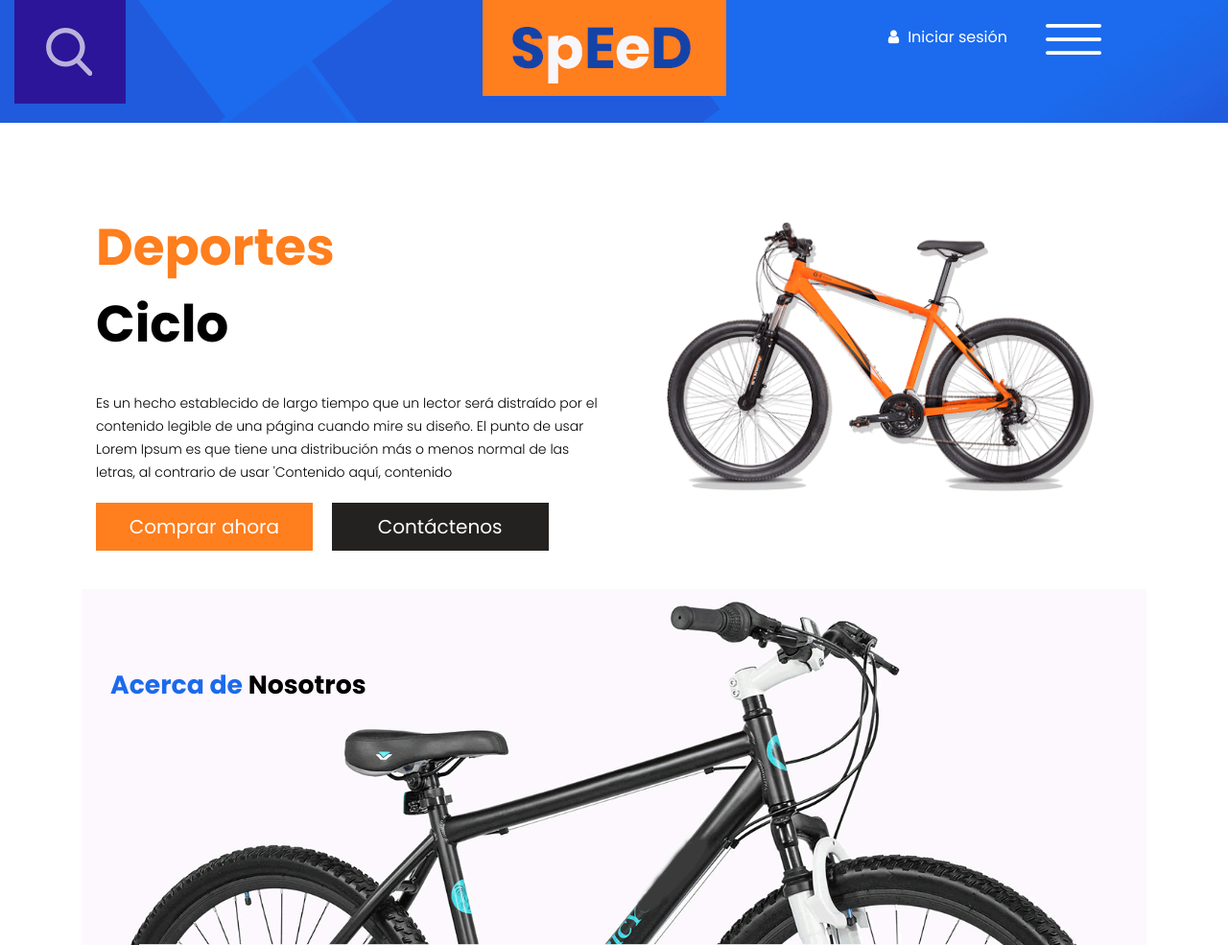
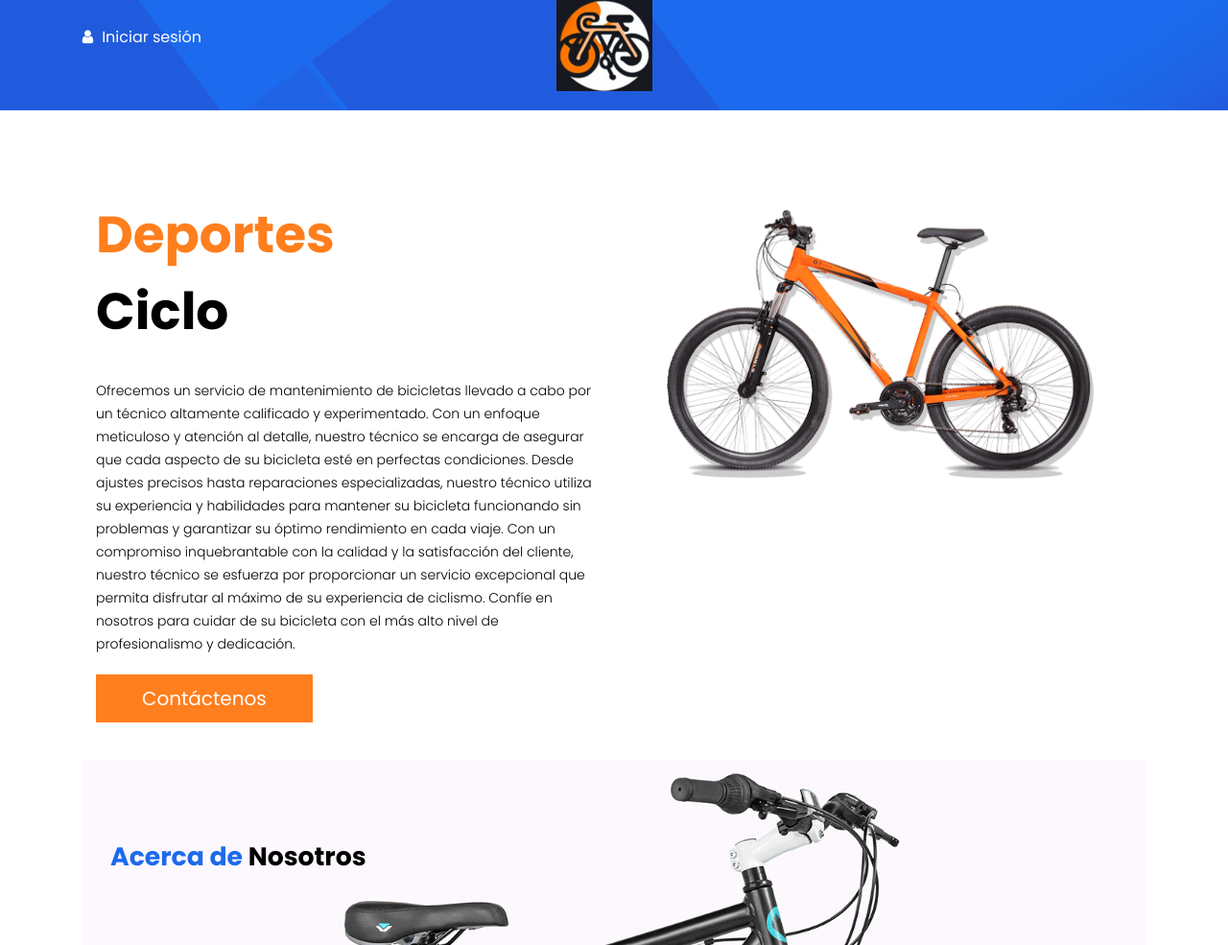
Before and after one commit to Trinity1215/Crud-Python, a Django app: page / in a window 1280 px wide. Shown: the top 985 px of the page at 96% size. Run offline with Django 5.2, Linux system fonts and the light colour scheme; some libraries are stand-ins or nearby versions.

Commit message:
Cambios index

```diff
--- a/Crud_Python/etrdjango/bicicleteria/templates/speed/index.html
+++ b/Crud_Python/etrdjango/bicicleteria/templates/speed/index.html
@@ -1,7 +1,4 @@
-{% load static %}
-
 <!DOCTYPE html>
-
 <html lang="es">
 <head>
     <!-- básico -->
@@ -15,6 +12,8 @@
     <meta name="keywords" content="">
     <meta name="description" content="">
     <meta name="author" content="">
+    <!-- cargando etiquetas estáticas -->
+    {% load static %}
     <!-- css de Bootstrap -->
     <link rel="stylesheet" href="{% static 'css/bootstrap.min.css' %}">
     <!-- estilo css -->
@@ -23,9 +22,6 @@
     <link rel="stylesheet" href="{% static 'css/responsive.css' %}">
     <!-- favicon -->
     <link rel="icon" href="{% static 'images/fevicon.png' %}" type="image/gif" />
-    <!-- CSS personalizado para la barra de desplazamiento -->
-    <link rel="stylesheet" href="{% static 'css/jquery.mCustomScrollbar.min.css' %}">
-    <!-- Ajustes para IE anteriores-->
     <link rel="stylesheet" href="https://netdna.bootstrapcdn.com/font-awesome/4.0.3/css/font-awesome.css">
     <!-- estilos de owl -->
     <link rel="stylesheet" href="{% static 'css/owl.carousel.min.css' %}">
@@ -34,6 +30,9 @@
     <!--[if lt IE 9]>
     <script src="https://oss.maxcdn.com/html5shiv/3.7.3/html5shiv.min.js"></script>
     <script src="https://oss.maxcdn.com/respond/1.4.2/respond.min.js"></script><![endif]-->
+
+    <!-- Agrega tu archivo de estilos personalizados -->
+    <link rel="stylesheet" href="{% static 'css/estilos.css' %}">
 </head>
 <body>
     <div id="mySidebar" class="sidebar">
@@ -45,15 +44,9 @@
     </div>
     <div id="main">
         <!-- sección de encabezado -->
-        <div class="header_section">
+        <div class="header_section encabezado-negro">
             <div class="container-fluid">
                 <div class="row">
-                    <div class="col-sm-4">
-                        <div class="search_icon"><img src="{% static 'images/search-icon.png' %}"></div>
-                    </div>
-                    <div class="col-sm-4">
-                        <div class="logo"><img src="{% static 'images/logo.png' %}"></div>
-                    </div>
                     <div class="col-sm-4">
                         <div class="togle_3">
                             <div class="left_main">
@@ -61,14 +54,20 @@
                                     <a href="{% url 'admin_interface' %}"><i class="fa fa-fw fa-user"></i> Iniciar sesión</a>
                                 </div>
                             </div>
-                            <div class="right_main">
-                                <div class="togle_main"><a class="class="openbtn onclick="openNav()"><img src="{% static 'images/togle-menu-icon.png' %}" style="max-width: 100%;"></a></div>
-                            </div>
                         </div>
+                    </div>
+                    <div class="col-sm-4">
+                        <div class="logo"><img src="{% static 'images/logo2.png' %}"></div>
                     </div>
                 </div>
             </div>
         </div>
+        <!-- sección de encabezado -->
+        <!-- Otros elementos de tu página aquí -->
+    </div>
+</body>
+</html>
+
         <!-- sección de encabezado -->
         <div class="banner_section layout_padding">
             <div class="container">
@@ -88,9 +87,8 @@
                                         <div class="col-xl-6 col-lg-6 col-md-6 col-sm-12">
                                             <div class="carousel-sporrt_text ">
                                                 <h1 class="sport_text"><strong>Deportes<br><span style="color: #000000;">Ciclo</span></strong></h1>
-                                                <p class="lorem_text"style="color: #000000">Es un hecho establecido de largo tiempo que un lector será distraído por el contenido legible de una página cuando mire su diseño. El punto de usar Lorem Ipsum es que tiene una distribución más o menos normal de las letras, al contrario de usar 'Contenido aquí, contenido</p>
-                                                <button class="boynow_bt">Comprar ahora</button>
-                                                <button class="contact_bt">Contáctenos</button>
+                                                <p class="lorem_text"style="color: #000000">Ofrecemos un servicio de mantenimiento de bicicletas llevado a cabo por un técnico altamente calificado y experimentado. Con un enfoque meticuloso y atención al detalle, nuestro técnico se encarga de asegurar que cada aspecto de su bicicleta esté en perfectas condiciones. Desde ajustes precisos hasta reparaciones especializadas, nuestro técnico utiliza su experiencia y habilidades para mantener su bicicleta funcionando sin problemas y garantizar su óptimo rendimiento en cada viaje. Con un compromiso inquebrantable con la calidad y la satisfacción del cliente, nuestro técnico se esfuerza por proporcionar un servicio excepcional que permita disfrutar al máximo de su experiencia de ciclismo. Confíe en nosotros para cuidar de su bicicleta con el más alto nivel de profesionalismo y dedicación.</p>
+                                                <button class="boynow_bt">Contáctenos</button>
                                             </div>
                                         </div>
                                         <div class="col-xl-6 col-lg-6 col-md-6 col-sm-12">
```
Also changed, not shown: Crud_Python/etrdjango/bicicleteria/static/images/logo2.png (added).
